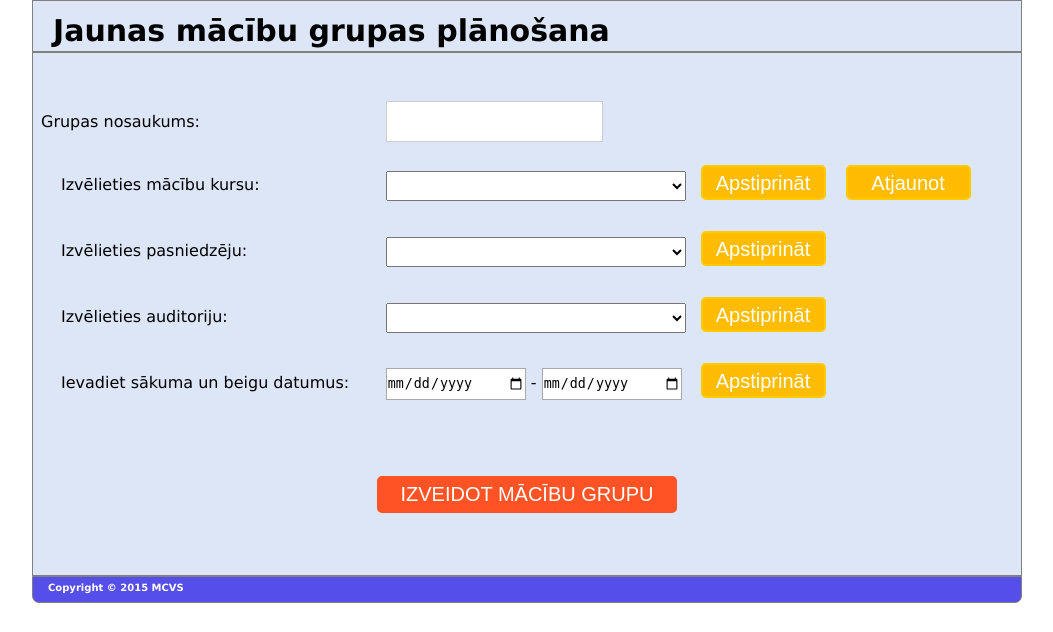
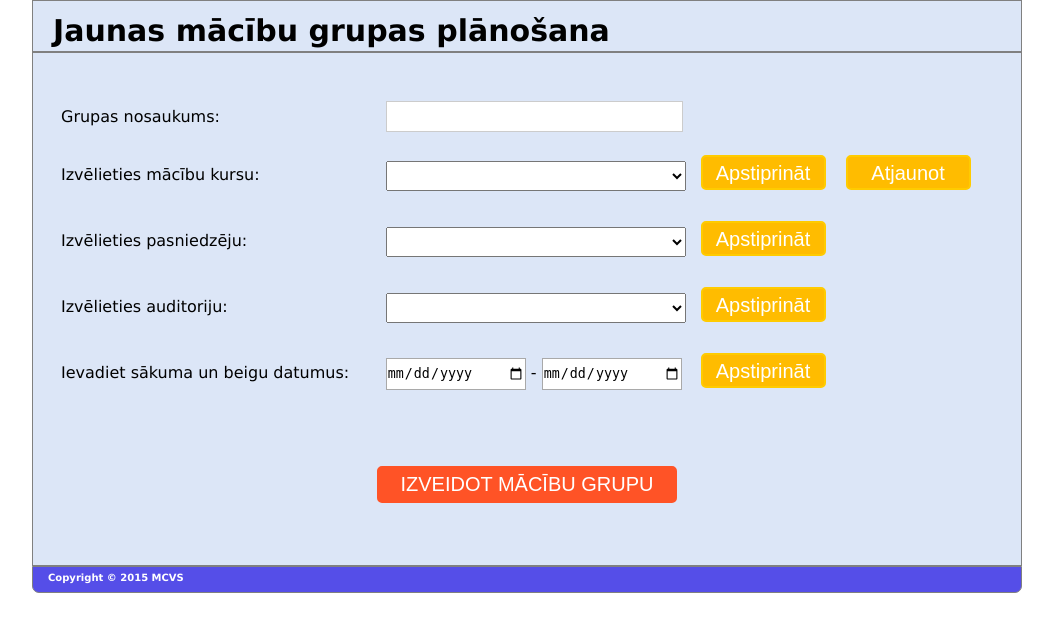
Before and after one commit to KJankovskis/MCVS, a PHP site: page /groupPlanning.php in a window 1280 px wide. Shown: the part 77-709 px from the top of the page, without its empty margins (113-1166 px from the left). Run offline with PHP 8.4, Linux system fonts and the light colour scheme; the visitor is signed in with stand-in values (Sample User, id 1); data that the repository does not hold is empty; some libraries are stand-ins or nearby versions.

Commit message:
Ievades lauks grupas plānošanā
1. Nostilots gan label gan inputs

```diff
--- a/IS/styleForGroupPlanning.css
+++ b/IS/styleForGroupPlanning.css
@@ -11,10 +11,14 @@
     border: none;
 }
 
-#gpCourseLabel, #gpTeacherLabel, #gpRoomLabel, #gpDateLabel, #gpStudentLabel {
+#gpCourseLabel, #gpTeacherLabel, #gpRoomLabel, #gpDateLabel, #gpStudentLabel, #groupNameLabel {
     margin-left: 20px;
 }
 
+#groupNameInput{
+	padding: 5px;
+	width: 285px;
+}
 
 #gpRoomLabel {
     margin-top: 10px;
```
